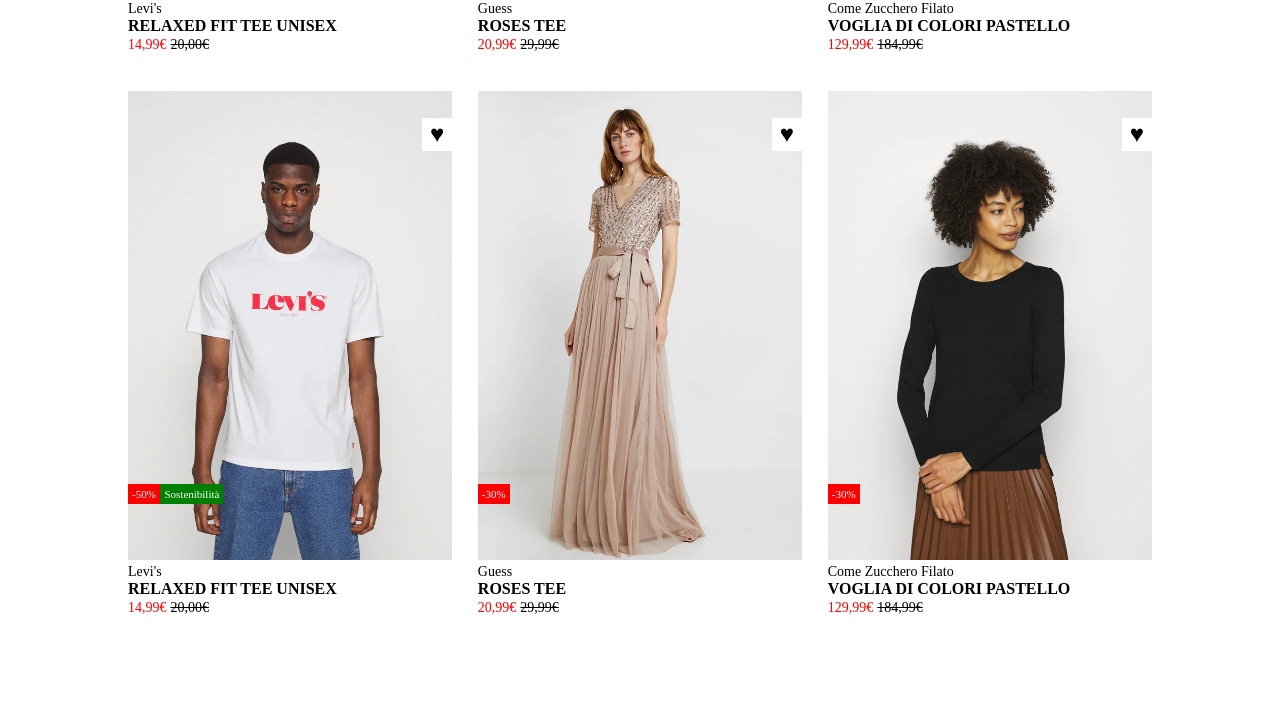
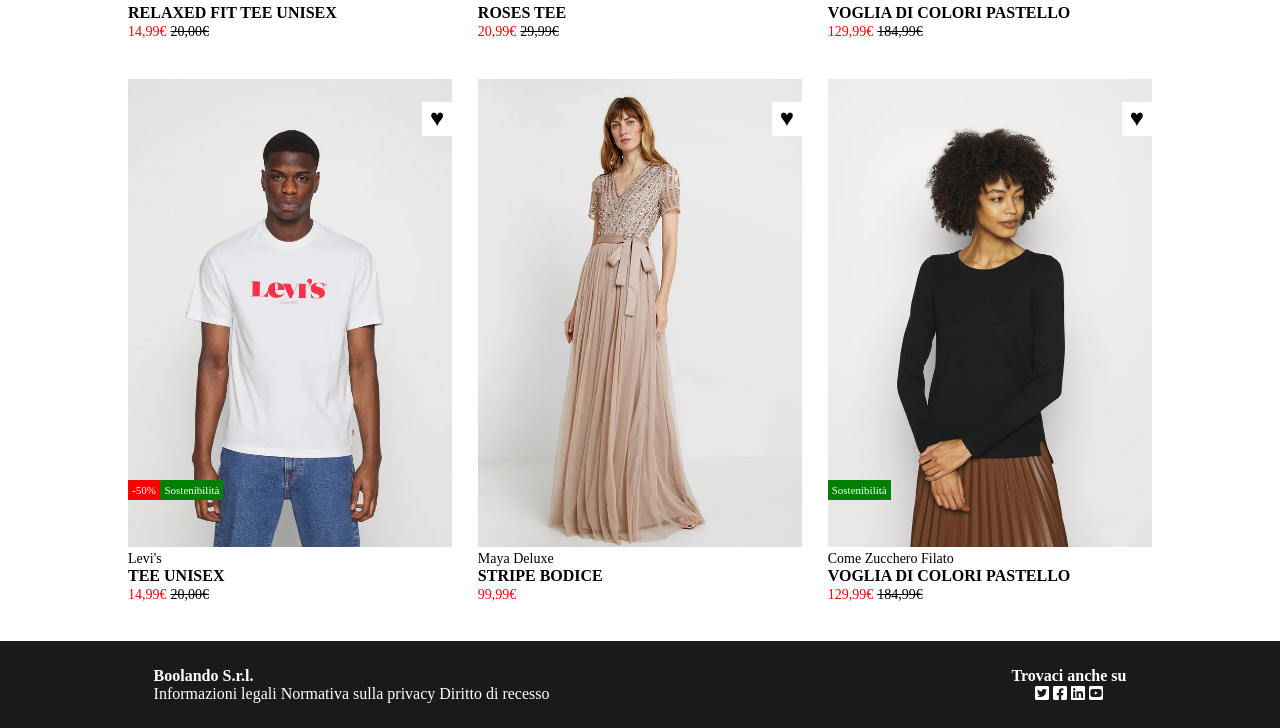
Before and after one commit to massimocolella02/html-css-boolando, a plain HTML site: page index.html in a window 1280 px wide. Shown: the part 561-1289 px from the top of the page. Before the commit the page ends 1215 px from the top, so only its background shows below. Drawn offline with Linux system fonts and the light colour scheme.

Commit message:
Esercizio completato

```diff
--- a/assets/css/style.css
+++ b/assets/css/style.css
@@ -28,14 +28,15 @@
     padding: 4px;
     font-size: 11px;
     left: 0;
-    top: 75%;
+    top: 85%;
 }
 .et-sost{
     background-color: green;
     color: white;
     padding: 4px;
     font-size: 11px;
-    top: 75%;
+    top: 85%;
+    left: 0;
 }
 .left-10{
     left: 10%;
@@ -54,7 +55,6 @@
     position: fixed;
     width: 100%;
     top: 0;
-    border-bottom: 1px solid green;
     min-height: fit-content;
     max-height: fit-content;
     z-index: 1;
@@ -68,10 +68,13 @@
     color: white;
     padding: 10px;
 }
+main section > div{
+    flex-basis: calc(95%/3);
+}
 .container1{
     width: 80%;
-    margin: auto;
-    margin-top: 7%;
+    margin: 0 auto;
+    margin-top: 6%;
     display: flex;
     justify-content: space-between;
 }
@@ -81,9 +84,26 @@
     display: flex;
     justify-content: space-between;
 }
-main section div{
-    width: calc(95%/3);
+.top-img{
+    left: 0;
+    top: 0;
+    opacity: 0;
 }
-.foto1:hover{
-
+.top-img:hover{
+    opacity: 1;
 }
+footer{
+    background-color: #1A1A1A;
+}
+footer section{
+    width: 80%;
+    margin: 0 auto;
+    display: flex;
+    justify-content: space-between;
+    align-items: center;
+    color: white;
+    padding: 2%;
+}
+footer section div:nth-child(2){
+    text-align: center;
+}
--- a/index.html
+++ b/index.html
@@ -27,59 +27,82 @@
 
     <main>
         <section class="container1">
+
+            <div class="width-95">
                 <div class="relative">
-                <img id="foto1" src="./assets/img/1.webp" alt="" width="100%">
+                    <img src="./assets/img/1.webp" alt="" width="100%">
+                    <img class="absolute top-img" src="./assets/img/1b.webp" alt="" width="100%">
                     <span class="absolute hearts">&hearts;</span>
                     <span class="absolute et-sconto">-50%</span>
                     <span class="absolute et-sost left-10">Sostenibilità</span>
+                </div>
                 <p class="fontsize-piccola">Levi's</p>
                 <p><strong>RELAXED FIT TEE UNISEX</strong></p>
                 <span class="color-red fontsize-piccola">14,99€</span>
                 <span class="barrato fontsize-piccola">20,00€</span>
             </div>
+
+            <div class="width-95">
                 <div class="relative">
                     <img src="./assets/img/2.webp" alt="" width="100%">
+                    <img class="absolute top-img" src="./assets/img/2b.webp" alt="" width="100%">
                     <span class="absolute hearts">&hearts;</span>
                     <span class="absolute et-sconto">-30%</span>
+                </div>
                 <p class="fontsize-piccola">Guess</p>
                 <p><strong>ROSES TEE</strong></p>
                 <span class="color-red fontsize-piccola">20,99€</span>
                 <span class="barrato fontsize-piccola">29,99€</span>
             </div>
+
+            <div class="width-95">
                 <div class="relative">
                     <img src="./assets/img/3.webp" alt="" width="100%">
+                    <img class="absolute top-img" src="./assets/img/3b.webp" alt="" width="100%">
                     <span class="absolute hearts">&hearts;</span>
                     <span class="absolute et-sconto">-30%</span>
+                </div>
                 <p class="fontsize-piccola">Come Zucchero Filato</p>
                 <p><strong>VOGLIA DI COLORI PASTELLO</strong></p>
                 <span class="color-red fontsize-piccola">129,99€</span>
                 <span class="barrato fontsize-piccola">184,99€</span>
             </div>
         </section>
+
         <section class="container2">
+
+            <div class="width-95">
                 <div class="relative">
-                <img src="./assets/img/4.webp" alt="" width="100%">
+                    <img id="foto1" src="./assets/img/4.webp" alt="" width="100%">
+                    <img class="absolute top-img" src="./assets/img/4b.webp" alt="" width="100%">
                     <span class="absolute hearts">&hearts;</span>
                     <span class="absolute et-sconto">-50%</span>
                     <span class="absolute et-sost left-10">Sostenibilità</span>
+                </div>
                 <p class="fontsize-piccola">Levi's</p>
-                <p><strong>RELAXED FIT TEE UNISEX</strong></p>
+                <p><strong>TEE UNISEX</strong></p>
                 <span class="color-red fontsize-piccola">14,99€</span>
                 <span class="barrato fontsize-piccola">20,00€</span>
             </div>
+
+            <div class="width-95">
                 <div class="relative">
                     <img src="./assets/img/5.webp" alt="" width="100%">
+                    <img class="absolute top-img" src="./assets/img/5b.webp" alt="" width="100%">
                     <span class="absolute hearts">&hearts;</span>
-                <span class="absolute et-sconto">-30%</span>
-                <p class="fontsize-piccola">Guess</p>
-                <p><strong>ROSES TEE</strong></p>
-                <span class="color-red fontsize-piccola">20,99€</span>
-                <span class="barrato fontsize-piccola">29,99€</span>
                 </div>
+                <p class="fontsize-piccola">Maya Deluxe</p>
+                <p><strong>STRIPE BODICE</strong></p>
+                <span class="color-red fontsize-piccola">99,99€</span>
+            </div>
+
+            <div class="width-95">
                 <div class="relative">
                     <img src="./assets/img/6.webp" alt="" width="100%">
+                    <img class="absolute top-img" src="./assets/img/6b.webp" alt="" width="100%">
                     <span class="absolute hearts">&hearts;</span>
-                <span class="absolute et-sconto">-30%</span>
+                    <span class="absolute et-sost">Sostenibilità</span>
+                </div>
                 <p class="fontsize-piccola">Come Zucchero Filato</p>
                 <p><strong>VOGLIA DI COLORI PASTELLO</strong></p>
                 <span class="color-red fontsize-piccola">129,99€</span>
@@ -87,5 +110,25 @@
             </div>
         </section>
     </main>
+
+    <footer>
+        <section>
+            <div>
+                <h4>Boolando S.r.l.</h4>
+                <span>Informazioni legali</span>
+                <span>Normativa sulla privacy</span>
+                <span>Diritto di recesso</span>
+            </div>
+            <div>
+                <p><strong>Trovaci anche su</strong></p>
+                <ul>
+                    <li><i class="fa-brands fa-square-twitter"></i></li>
+                    <li><i class="fa-brands fa-square-facebook"></i></li>
+                    <li><i class="fa-brands fa-linkedin"></i></li>
+                    <li><i class="fa-brands fa-square-youtube"></i></li>
+                </ul>
+            </div>
+        </section>
+    </footer>
 </body>
 </html>
```
Lines whose indentation alone changed are shown as unchanged.
